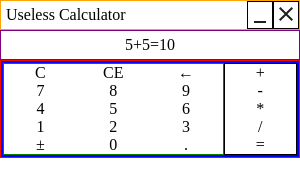
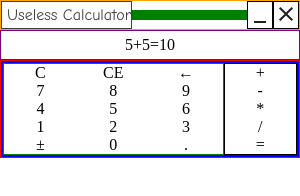
Before and after one commit to Abdulqasem-Bakhshi/UselessCalculator, an Electron app: page index.html in a window 300 px wide. Drawn offline with Linux system fonts and the light colour scheme.

Commit message:
updated navbar + responsive

```diff
--- a/index.css
+++ b/index.css
@@ -56,9 +56,21 @@ html, head, main, body {
   border: 1px solid purple;
 }
 
-.App-Buttons {
+/* Calculator Container */
+
+.Calculator-Wrap {
+  display: grid;
+  grid-template-columns: repeat(1, 1fr);
+  grid-template-rows: repeat(1, 1fr);
+}
+.Calculator {
+
+}
+
+.Navbar {
   display: flex;
   justify-content: space-between;
+  align-items: center;
   height: 30px;
   -webkit-app-region: drag;
   border: 1px solid orange;
@@ -66,22 +78,36 @@ html, head, main, body {
 
 .App-Button {
   display: flex;
+  height: 100%;
   justify-content: flex-end;
   border: 1px solid black;
   cursor: pointer;
   -webkit-app-region: no-drag;
 }
 
-.Calculator {
-  display: grid;
-  grid-template-columns: repeat(1, 1fr);
-  grid-template-rows: repeat(1, 1fr);
+.App-Name {
+  font-family: "Comic Sans MS", cursive, sans-serif;
+  justify-content: center;
+  align-items: center;
+  align-content: center;
+  width: fit-content;
+  height: 100%;
+  padding-left: 5px;
+  overflow: hidden; /* Hide/Cut text behind borders */
+  text-overflow: ellipsis; /* Use ellipsis to cut text */
+  align-items: center;
+  display: flex;
+  font-size: 16px;
+  white-space: nowrap; /* Prevent text from wrapping */
+  opacity: 75%;
+  border: 1px solid black;
 }
 
 #App-Name {
   flex: 1;
-  padding-left: 5px;
   justify-content: center;
   align-items: center;
   align-content: center;
+  border: 5px solid green;
+  width: auto;
 }
--- a/index.html
+++ b/index.html
@@ -10,10 +10,11 @@
 </head>
 
 <body>
-  <main class="calculator-wrap">
+  <main class="Calculator-Wrap">
     <div class="Calculator">
-      <div class="App-Buttons">
-        <p id="App-Name">Useless Calculator</p>
+      <div class="Navbar">
+          <div class="App-Name">Useless Calculator</div>
+        <div id="App-Name"></div>
           <div class="App-Button" id="minimize">
             <svg xmlns="http://www.w3.org/2000/svg" height="24px" viewBox="0 -960 960 960" width="24px" fill="#1f1f1f">
               <path d="M240-120v-80h480v80H240Z" />
```
